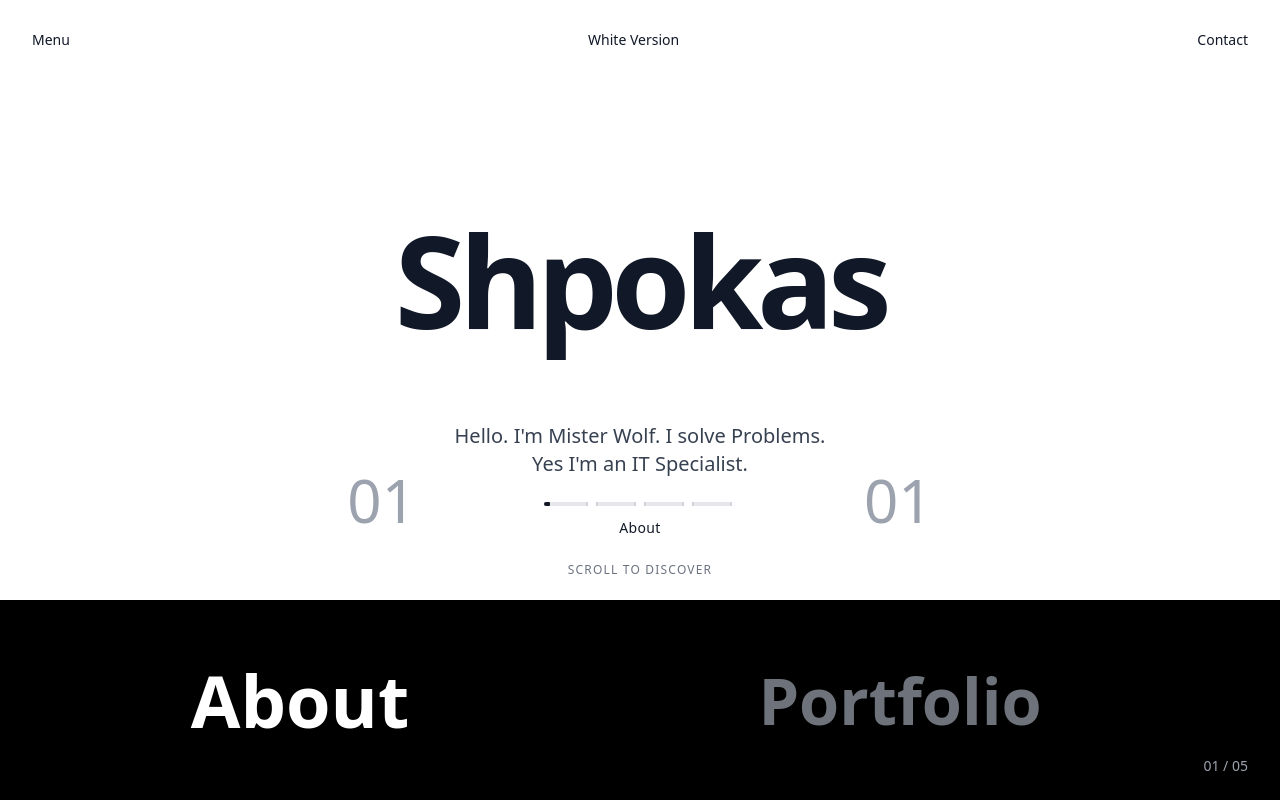
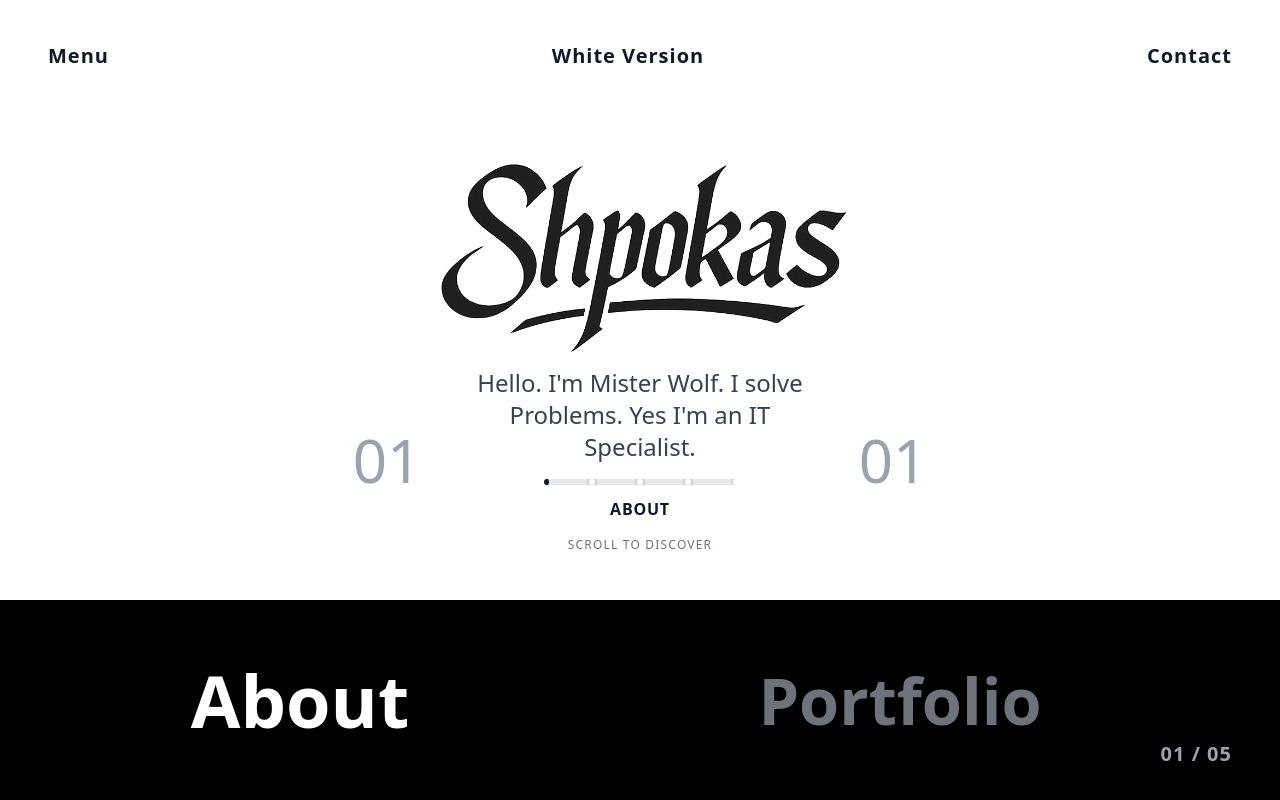
Before and after one commit to shpokas-io/portfolio, a Next.js app: page / in a window 1280 px wide. Built offline with nearby package versions, Linux system fonts and the light colour scheme.

Commit message:
feat: add logo, fix layout issues

```diff
--- a/src/app/components/Header.tsx
+++ b/src/app/components/Header.tsx
@@ -6,24 +6,24 @@ interface HeaderProps {
 
 export default function Header({ onMenuClick, onVersionClick, onContactClick }: HeaderProps) {
   return (
-    <header className="absolute top-0 left-0 right-0 z-50 h-20 flex items-center">
-      <div className="w-full px-8">
+    <header className="absolute top-0 left-0 right-0 z-50 h-28 flex items-center">
+      <div className="w-full px-12">
         <nav className="flex items-center justify-between">
           <button
             onClick={onMenuClick}
-            className="text-sm font-medium text-gray-900 cursor-pointer hover:opacity-60 transition-opacity"
+            className="text-xl font-bold text-gray-900 cursor-pointer hover:opacity-60 transition-opacity tracking-wider"
           >
             Menu
           </button>
           <button
             onClick={onVersionClick}
-            className="text-sm font-medium text-gray-900 cursor-pointer hover:opacity-60 transition-opacity"
+            className="text-xl font-bold text-gray-900 cursor-pointer hover:opacity-60 transition-opacity tracking-wider"
           >
             White Version
           </button>
           <button
             onClick={onContactClick}
-            className="text-sm font-medium text-gray-900 cursor-pointer hover:opacity-60 transition-opacity"
+            className="text-xl font-bold text-gray-900 cursor-pointer hover:opacity-60 transition-opacity tracking-wider"
           >
             Contact
           </button>
--- a/src/app/components/HeroSection.tsx
+++ b/src/app/components/HeroSection.tsx
@@ -1,12 +1,27 @@
+import Image from "next/image";
+
 interface HeroSectionProps {
-  name: string;
+  logoSrc?: string;
+  name?: string;
 }
 
-export default function HeroSection({ name }: HeroSectionProps) {
+export default function HeroSection({ logoSrc, name }: HeroSectionProps) {
   return (
-    <div className="absolute top-20 left-0 right-0 h-1/2 flex items-center justify-center">
+    <div className="absolute top-16 left-0 right-0 h-[50vh] flex items-center justify-center">
+      {logoSrc ? (
+        <div className="relative transform hover:scale-105 transition-transform duration-300">
+          <Image
+            src={logoSrc}
+            alt="Shpokas Logo"
+            width={2400}
+            height={1000}
+            className="object-contain max-w-[120vw] max-h-[70vh] w-auto h-auto"
+            priority
+          />
+        </div>
+      ) : (
         <h1 className="text-[8vw] md:text-[10vw] font-black text-gray-900 leading-none tracking-tighter text-center">
-        {name.split('').map((char, index) => (
+          {name?.split("").map((char, index) => (
             <span
               key={index}
               className="inline-block transform hover:scale-110 transition-transform duration-300"
@@ -15,6 +30,7 @@ export default function HeroSection({ name }: HeroSectionProps) {
             </span>
           ))}
         </h1>
+      )}
     </div>
   );
 }
--- a/src/app/components/HorizontalNavigation.tsx
+++ b/src/app/components/HorizontalNavigation.tsx
@@ -26,7 +26,7 @@ export default function HorizontalNavigation({
   };
 
   return (
-    <div className="absolute bottom-0 left-0 right-0 h-1/4 bg-black text-white overflow-hidden flex items-center">
+    <div className="absolute bottom-0 left-0 right-0 h-[25vh] bg-black text-white overflow-hidden flex items-center">
       <div
         className="flex whitespace-nowrap transition-transform duration-500 ease-out"
         style={{
--- a/src/app/components/ScrollIndicator.tsx
+++ b/src/app/components/ScrollIndicator.tsx
@@ -10,21 +10,21 @@ export default function ScrollIndicator({ currentSection, navigationProgress }:
   const currentSectionName = SECTION_NAMES[currentSection - 1];
 
   return (
-    <div className="absolute top-1/2 left-0 right-0 h-1/4 flex items-center">
-      <div className="w-full px-8">
+    <div className="absolute top-[45vh] left-0 right-0 h-[25vh] flex items-center">
+      <div className="w-full px-12">
         <div className="grid grid-cols-3 items-center gap-8">
           <div className="text-right">
-            <span className="text-6xl font-light text-gray-400">{sectionNumber}</span>
+            <span className="text-5xl md:text-6xl font-light text-gray-400">{sectionNumber}</span>
           </div>
 
-          <div className="text-center space-y-6">
-            <p className="text-lg md:text-xl font-light text-gray-700 leading-relaxed max-w-lg mx-auto">
+          <div className="text-center space-y-4">
+            <p className="text-lg md:text-xl lg:text-2xl font-medium text-gray-700 leading-relaxed max-w-lg mx-auto">
               Hello. I&apos;m Mister Wolf. I solve Problems. Yes I&apos;m an IT Specialist.
             </p>
 
             <div className="space-y-3">
               <div className="flex items-center justify-center">
-                <div className="relative w-48 h-1 bg-gray-200 rounded-full overflow-hidden">
+                <div className="relative w-48 h-1.5 bg-gray-200 rounded-full overflow-hidden">
                   <div
                     className="absolute left-0 top-0 h-full bg-gray-900 rounded-full transition-all duration-500 ease-out"
                     style={{ width: `${navigationProgress}%` }}
@@ -33,18 +33,18 @@ export default function ScrollIndicator({ currentSection, navigationProgress }:
                   {SECTION_NAMES.map((_, index) => (
                     <div
                       key={index}
-                      className={`absolute top-1/2 w-3 h-3 rounded-full border-2 transition-all duration-300 -translate-y-1/2 ${
+                      className={`absolute top-1/2 w-2.5 h-2.5 rounded-full border-2 transition-all duration-300 -translate-y-1/2 ${
                         index + 1 <= currentSection
                           ? 'bg-gray-900 border-gray-900'
                           : 'bg-white border-gray-300'
                       }`}
-                      style={{ left: `${(index / (SECTION_NAMES.length - 1)) * 100}%`, marginLeft: '-6px' }}
+                      style={{ left: `${(index / (SECTION_NAMES.length - 1)) * 100}%`, marginLeft: '-5px' }}
                     ></div>
                   ))}
                 </div>
               </div>
 
-              <p className="text-sm font-medium text-gray-900 tracking-wide">
+              <p className="text-base font-bold text-gray-900 tracking-wider uppercase">
                 {currentSectionName}
               </p>
             </div>
@@ -55,7 +55,7 @@ export default function ScrollIndicator({ currentSection, navigationProgress }:
           </div>
 
           <div className="text-left">
-            <span className="text-6xl font-light text-gray-400">{sectionNumber}</span>
+            <span className="text-5xl md:text-6xl font-light text-gray-400">{sectionNumber}</span>
           </div>
         </div>
       </div>
--- a/src/app/components/SectionIndicator.tsx
+++ b/src/app/components/SectionIndicator.tsx
@@ -5,7 +5,7 @@ interface SectionIndicatorProps {
 
 export default function SectionIndicator({ currentSection, totalSections }: SectionIndicatorProps) {
   return (
-    <div className="absolute bottom-6 right-8 text-sm text-gray-400 z-10">
+    <div className="absolute bottom-8 right-12 text-xl font-bold text-gray-400 z-10 tracking-wider">
       <span>
         {String(currentSection).padStart(2, '0')} / {String(totalSections).padStart(2, '0')}
       </span>
--- a/src/app/page.tsx
+++ b/src/app/page.tsx
@@ -1,29 +1,30 @@
-'use client';
+"use client";
 
-import Header from './components/Header';
-import HeroSection from './components/HeroSection';
-import ScrollIndicator from './components/ScrollIndicator';
-import HorizontalNavigation from './components/HorizontalNavigation';
-import SectionIndicator from './components/SectionIndicator';
-import { useHorizontalScroll } from './hooks/useHorizontalScroll';
+import Header from "./components/Header";
+import HeroSection from "./components/HeroSection";
+import ScrollIndicator from "./components/ScrollIndicator";
+import HorizontalNavigation from "./components/HorizontalNavigation";
+import SectionIndicator from "./components/SectionIndicator";
+import { useHorizontalScroll } from "./hooks/useHorizontalScroll";
 
-const SECTIONS = ['About', 'Portfolio', 'Experience', 'Blog', 'Contact'];
+const SECTIONS = ["About", "Portfolio", "Experience", "Blog", "Contact"];
 const TOTAL_SECTIONS = 5;
-const NAME = 'Shpokas';
+const LOGO_SRC = "/shpokas_logo_black.png";
 
 export default function Home() {
-  const { scrollX, currentSection, setCurrentSection, navigationProgress } = useHorizontalScroll();
+  const { scrollX, currentSection, setCurrentSection, navigationProgress } =
+    useHorizontalScroll();
 
   const handleMenuClick = () => {
-    console.log('Menu clicked');
+    console.log("Menu clicked");
   };
 
   const handleVersionClick = () => {
-    console.log('Version clicked');
+    console.log("Version clicked");
   };
 
   const handleContactClick = () => {
-    console.log('Contact clicked');
+    console.log("Contact clicked");
   };
 
   const handleSectionClick = (sectionIndex: number) => {
@@ -38,7 +39,7 @@ export default function Home() {
         onContactClick={handleContactClick}
       />
 
-      <HeroSection name={NAME} />
+      <HeroSection logoSrc={LOGO_SRC} />
 
       <ScrollIndicator
         currentSection={currentSection}
```
Also changed, not shown: public/shpokas_logo_black.png (added), public/shpokas_logo_purple.png (added). Lines whose indentation alone changed are shown as unchanged.
